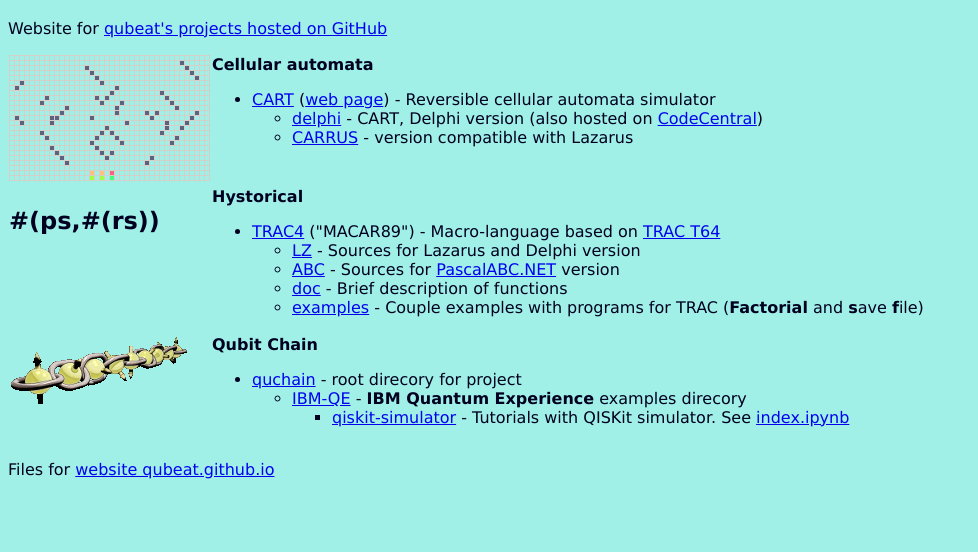
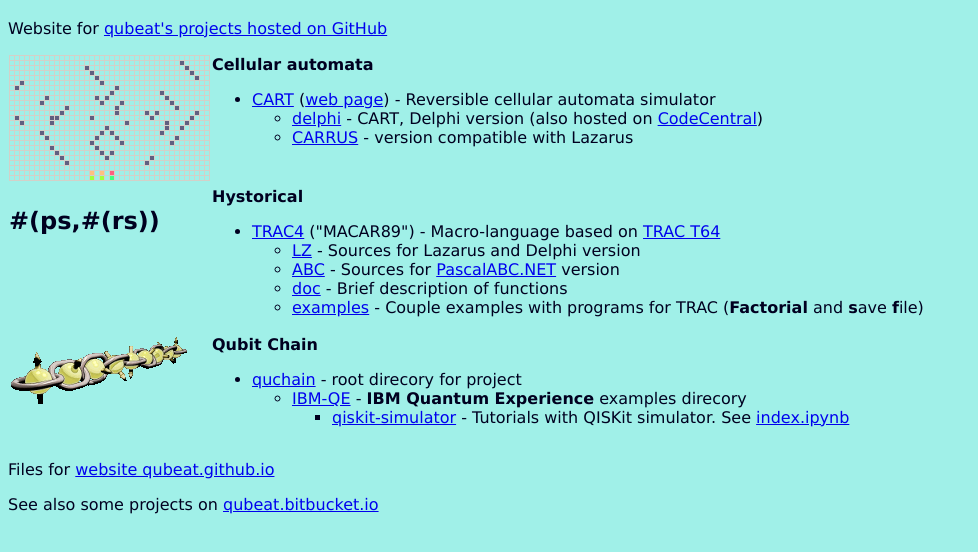
Before and after one commit to qubeat/qubeat.github.io, a plain HTML site: page index.html in a window 1280 px wide. Shown: the part 62-614 px from the top of the page, without its empty margins (0-978 px from the left). Drawn offline with Linux system fonts and the light colour scheme.

Commit message:
Update index
Link to bitbucket project in index

```diff
--- a/index.html
+++ b/index.html
@@ -84,5 +84,6 @@
     </tr>
     </table>
     <p>Files for <a href = "https://github.com/qubeat/qubeat.github.io">website qubeat.github.io</a>
+    <p>See also some projects on <a href= "https://qubeat.bitbucket.io/">qubeat.bitbucket.io</a></p>
   </body>
 </html>
```
